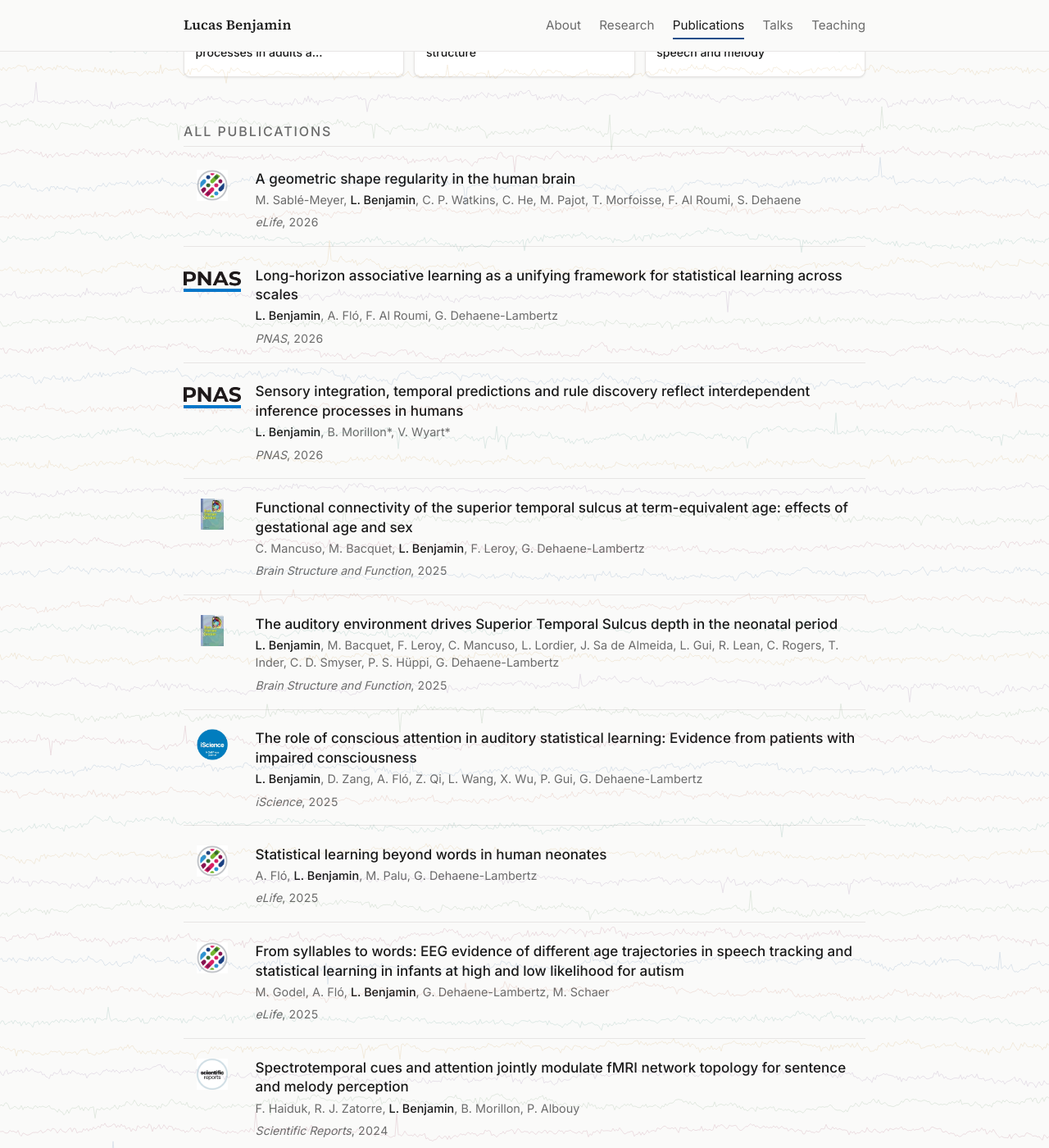
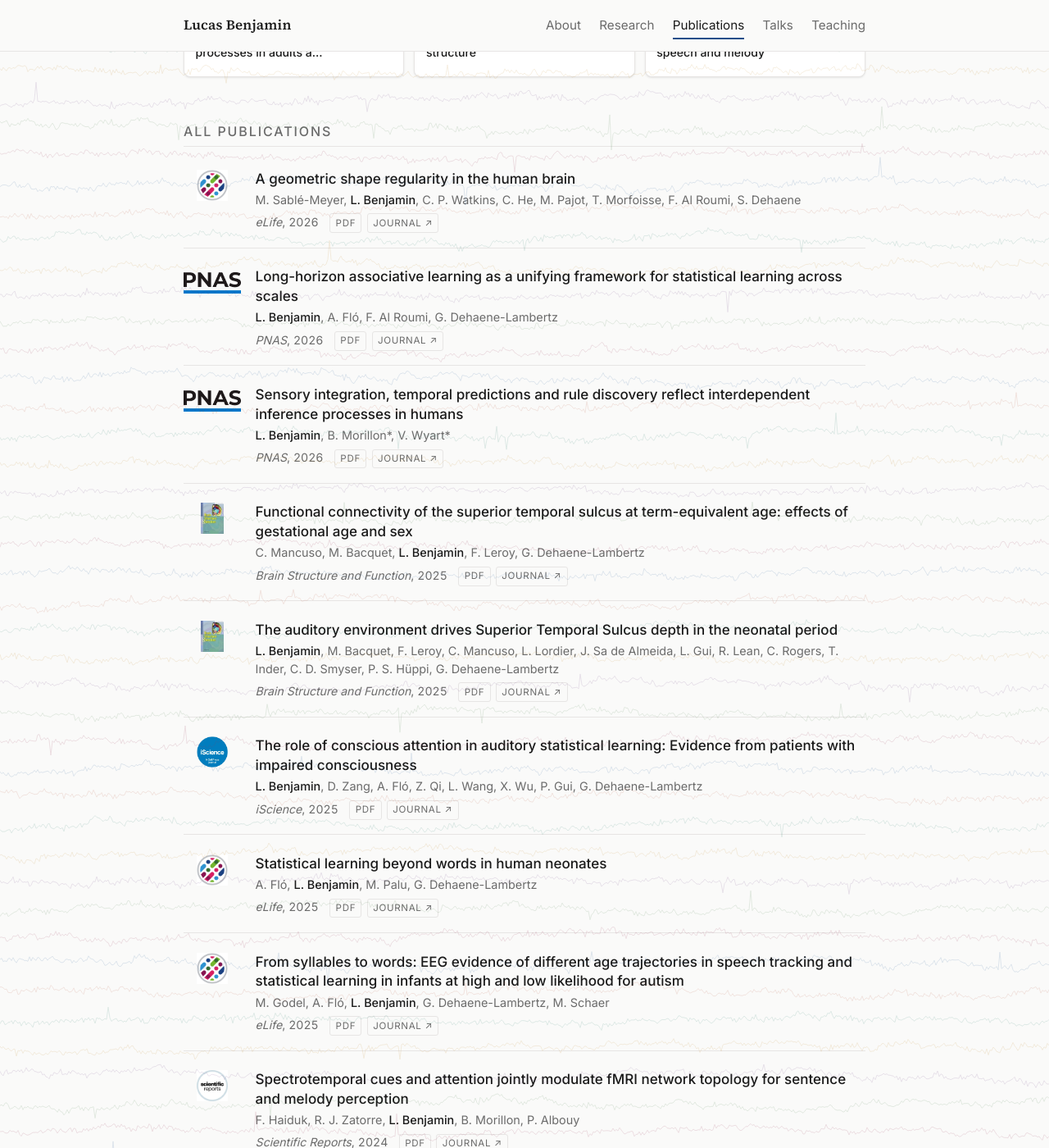
Before and after one commit to LucasWBenjamin/LucasWBenjamin.github.io, a Jekyll site: the page built from publications.md, in a window 1280 px wide and 1400 px high, scrolled down 675 px. Shown: the whole window at 82% size. Built offline with Jekyll 4.4.1, drawn with Linux system fonts in a browser that asks for light colours; some of the changed text lies outside the part shown.

Commit message:
Publications: dual PDF + Journal links via DOI
- Add doi field to all 17 publications (looked up on CrossRef)
- Split title-as-link into two explicit buttons: PDF and Journal ↗
- Journal link uses https://doi.org/{doi} for robustness
- Small bordered button style matching muted tone

```diff
--- a/assets/main.scss
+++ b/assets/main.scss
@@ -603,6 +603,30 @@ code {
   vertical-align: middle;
 }
 
+.pub-links {
+  display: inline-flex;
+  gap: .4rem;
+  margin-left: .6rem;
+  vertical-align: middle;
+}
+.pub-link {
+  display: inline-block;
+  font-size: .72rem;
+  text-transform: uppercase;
+  letter-spacing: .06em;
+  padding: .12em .55em;
+  border-radius: 3px;
+  border: 1px solid var(--border);
+  color: var(--muted);
+  text-decoration: none;
+  transition: border-color .12s ease, color .12s ease, background .12s ease;
+}
+.pub-link:hover {
+  border-color: var(--accent);
+  color: var(--accent);
+  background: var(--code-bg);
+}
+
 @media (max-width: 540px) {
   .pub-item {
     grid-template-columns: 50px 1fr;
--- a/publications.md
+++ b/publications.md
@@ -55,21 +55,17 @@ permalink: /publications/
       {% endif %}
     </div>
     <div class="pub-content">
-      <div class="pub-title">
-        {% if p.pdf %}
-          <a href="{{ p.pdf | relative_url }}" target="_blank" rel="noopener">{{ p.title }}</a>
-        {% elsif p.link %}
-          <a href="{{ p.link }}" target="_blank" rel="noopener">{{ p.title }}</a>
-        {% else %}
-          {{ p.title }}
-        {% endif %}
-      </div>
+      <div class="pub-title">{{ p.title }}</div>
       <div class="pub-authors">
         {% for a in p.authors %}{% if a contains "Benjamin" %}<span class="me">{{ a }}</span>{% else %}{{ a }}{% endif %}{% unless forloop.last %}, {% endunless %}{% endfor %}
       </div>
       <div class="pub-meta">
         <span class="pub-venue">{{ p.venue }}</span>, <span class="pub-year">{{ p.year }}</span>
         {% if p.tag %}<span class="pub-tag">{{ p.tag }}</span>{% endif %}
+        <span class="pub-links">
+          {% if p.pdf %}<a href="{{ p.pdf | relative_url }}" target="_blank" rel="noopener" class="pub-link">PDF</a>{% endif %}
+          {% if p.doi %}<a href="https://doi.org/{{ p.doi }}" target="_blank" rel="noopener" class="pub-link">Journal ↗</a>{% elsif p.link %}<a href="{{ p.link }}" target="_blank" rel="noopener" class="pub-link">Journal ↗</a>{% endif %}
+        </span>
       </div>
     </div>
   </li>
```
Also changed, not shown: _data/publications.yml (+18 -1 lines).
